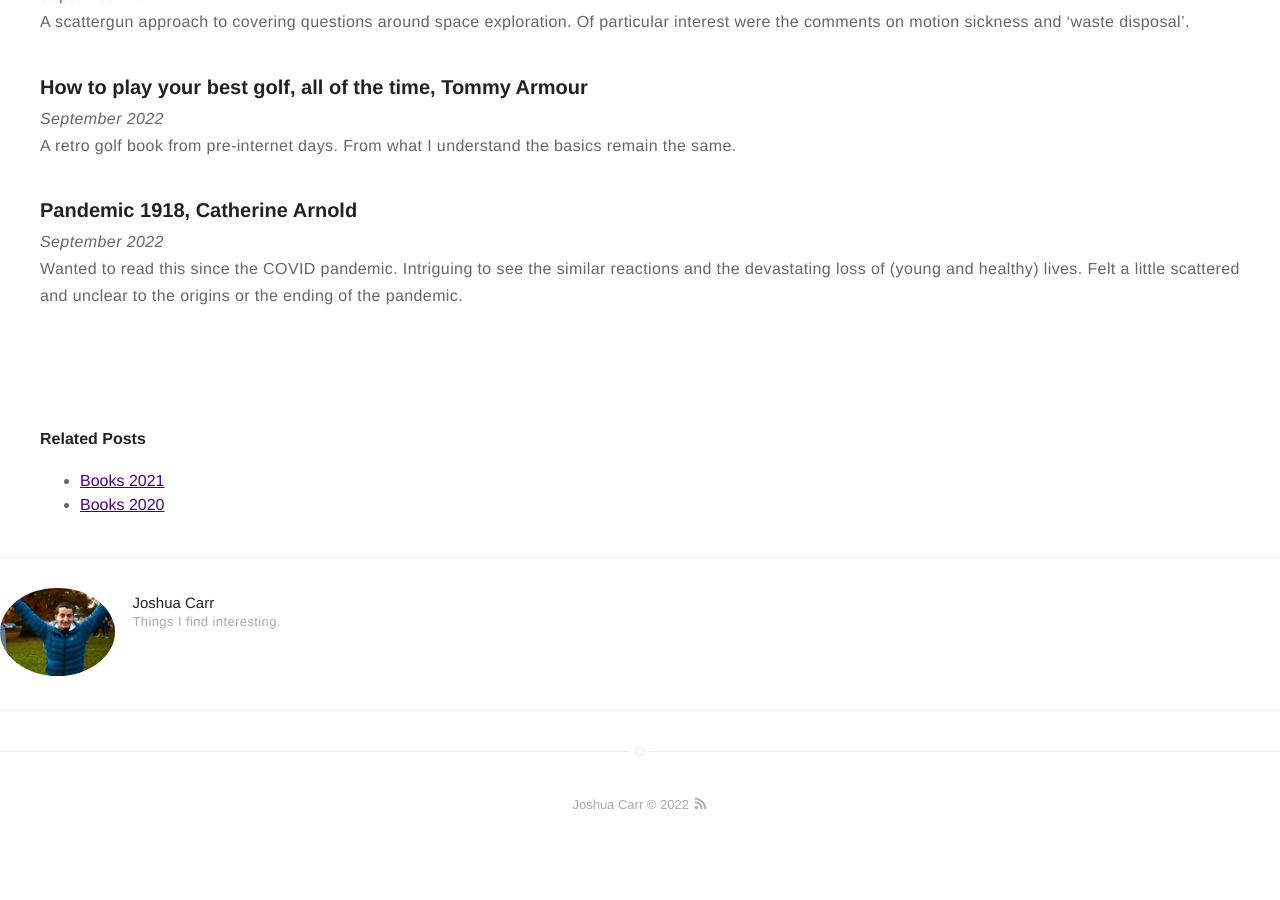
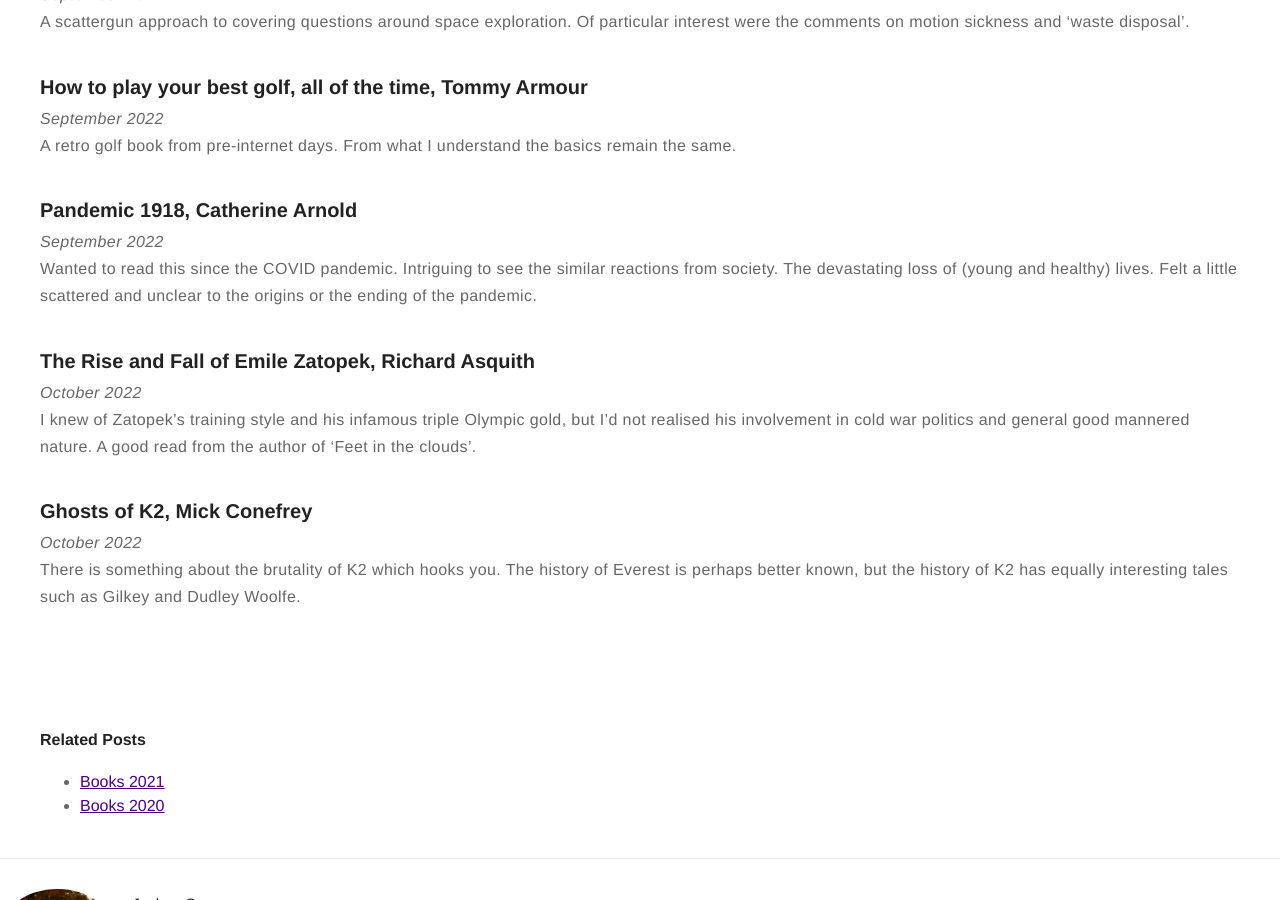
Before and after one commit to jc782/jc782.github.io, a Jekyll site: the page built from _posts/2021-12-29-Books-2022.markdown, in a window 1280 px wide and 900 px high, scrolled down 3304 px. Built offline with Jekyll 4.4.1, drawn with Linux system fonts in a browser that asks for light colours; before the commit the page ends 4156 px from its top, so only the background shows below that.

Commit message:
+ two oct books

```diff
--- a/_posts/2021-12-29-Books-2022.markdown
+++ b/_posts/2021-12-29-Books-2022.markdown
@@ -109,4 +109,12 @@ A retro golf book from pre-internet days. From what I understand the basics rema
 
 ### Pandemic 1918, Catherine Arnold
 *September 2022*
-Wanted to read this since the COVID pandemic. Intriguing to see the similar reactions and the devastating loss of (young and healthy) lives. Felt a little scattered and unclear to the origins or the ending of the pandemic.
+Wanted to read this since the COVID pandemic. Intriguing to see the similar reactions from society. The devastating loss of (young and healthy) lives. Felt a little scattered and unclear to the origins or the ending of the pandemic.
+
+### The Rise and Fall of Emile Zatopek, Richard Asquith
+*October 2022*
+I knew of Zatopek's training style and his infamous triple Olympic gold, but I'd not realised his involvement in cold war politics and general good mannered nature. A good read from the author of 'Feet in the clouds'.
+
+### Ghosts of K2, Mick Conefrey
+*October 2022*
+There is something about the brutality of K2 which hooks you. The history of Everest is perhaps better known, but the history of K2 has equally interesting tales such as Gilkey and Dudley Woolfe.
```
